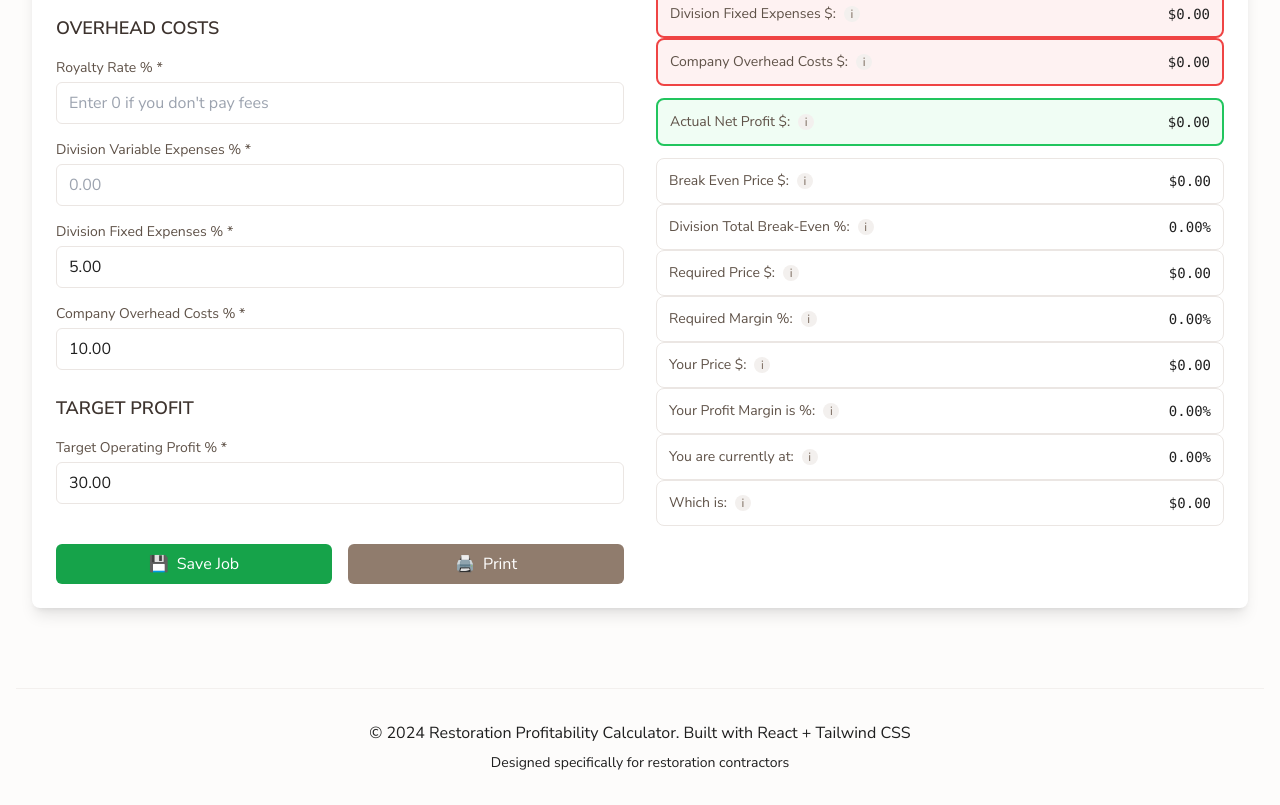
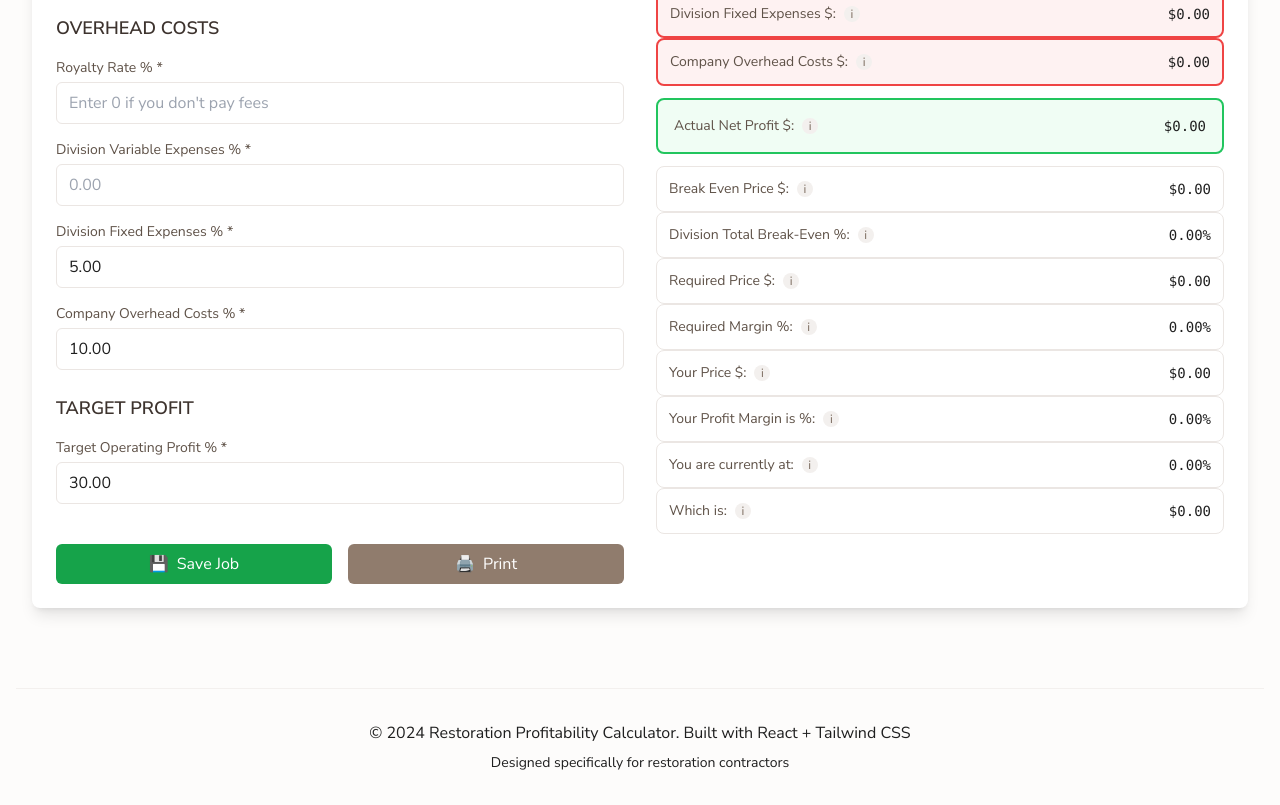
Before and after one commit to KayFernPR/Division-Calculator, a React (Vite) app: page / in a window 1280 px wide. Shown: the part 1456-2261 px from the top of the page. Built offline with nearby package versions, Linux system fonts and the light colour scheme.

Commit message:
Increase spacing above and below Actual Net Profit $ box with mt-12 mb-12 and increase internal padding to p-4

```diff
--- a/src/components/Calculator.jsx
+++ b/src/components/Calculator.jsx
@@ -719,10 +719,10 @@ const Calculator = () => {
                 </div>
             </div>
 
-                {/* GROUP 2: Net Profit - with spacing */}
-                <div className="mt-8">
+                {/* GROUP 2: Net Profit - with increased spacing */}
+                <div className="mt-12 mb-12">
                 {/* Actual Net Profit $ */}
-                <div className="flex justify-between items-center p-3 border-2 border-green-500 bg-green-50 dark:bg-green-900/20 rounded-lg">
+                <div className="flex justify-between items-center p-4 border-2 border-green-500 bg-green-50 dark:bg-green-900/20 rounded-lg">
                   <div className="flex items-center gap-2">
                     <span className="text-sm font-medium text-neutral-700 dark:text-neutral-300">Actual Net Profit $:</span>
                     <span className="inline-flex items-center justify-center w-4 h-4 rounded-full bg-neutral-200 text-neutral-600 dark:bg-neutral-700 dark:text-neutral-300 text-xs cursor-help">i</span>
```
